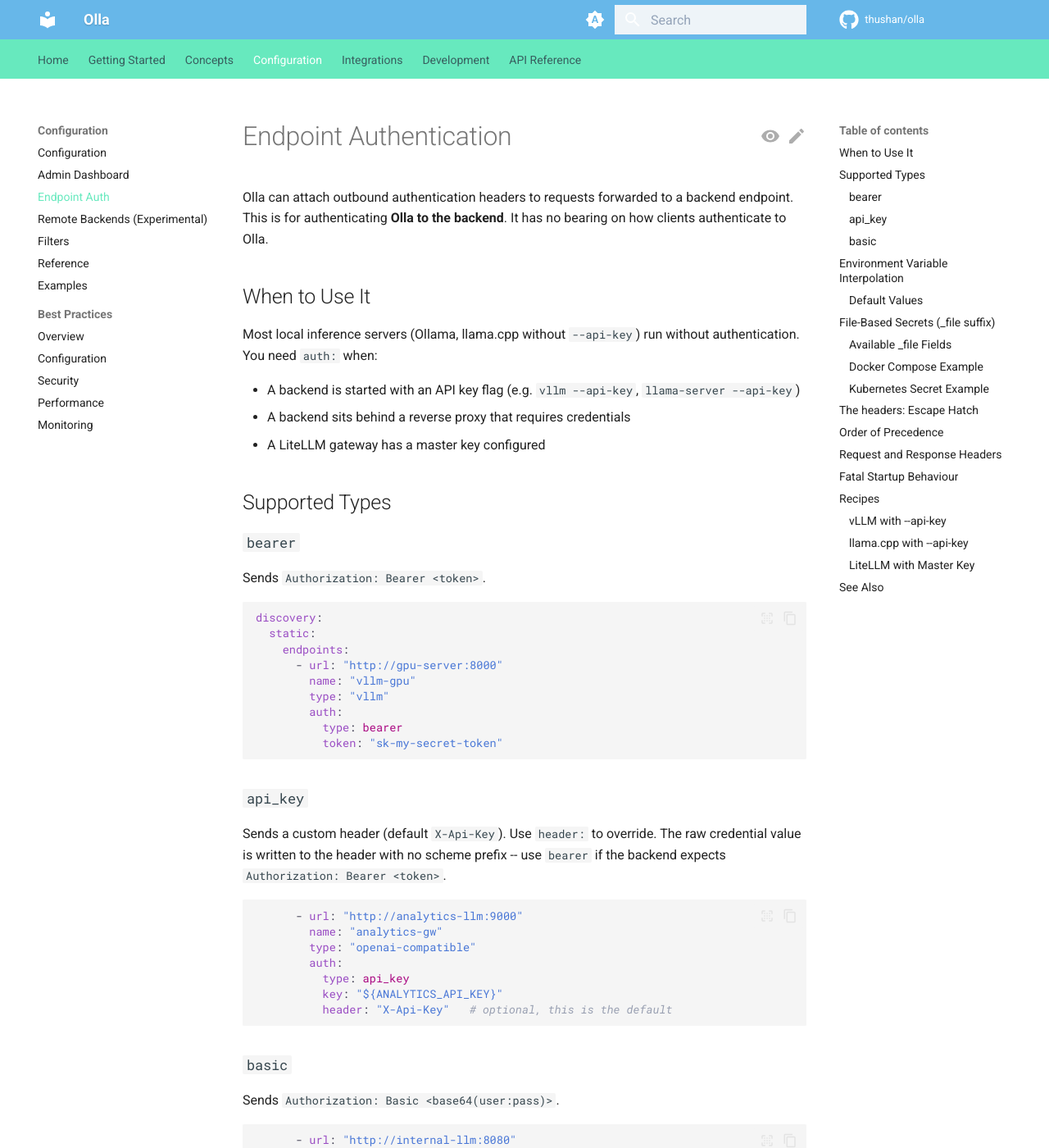
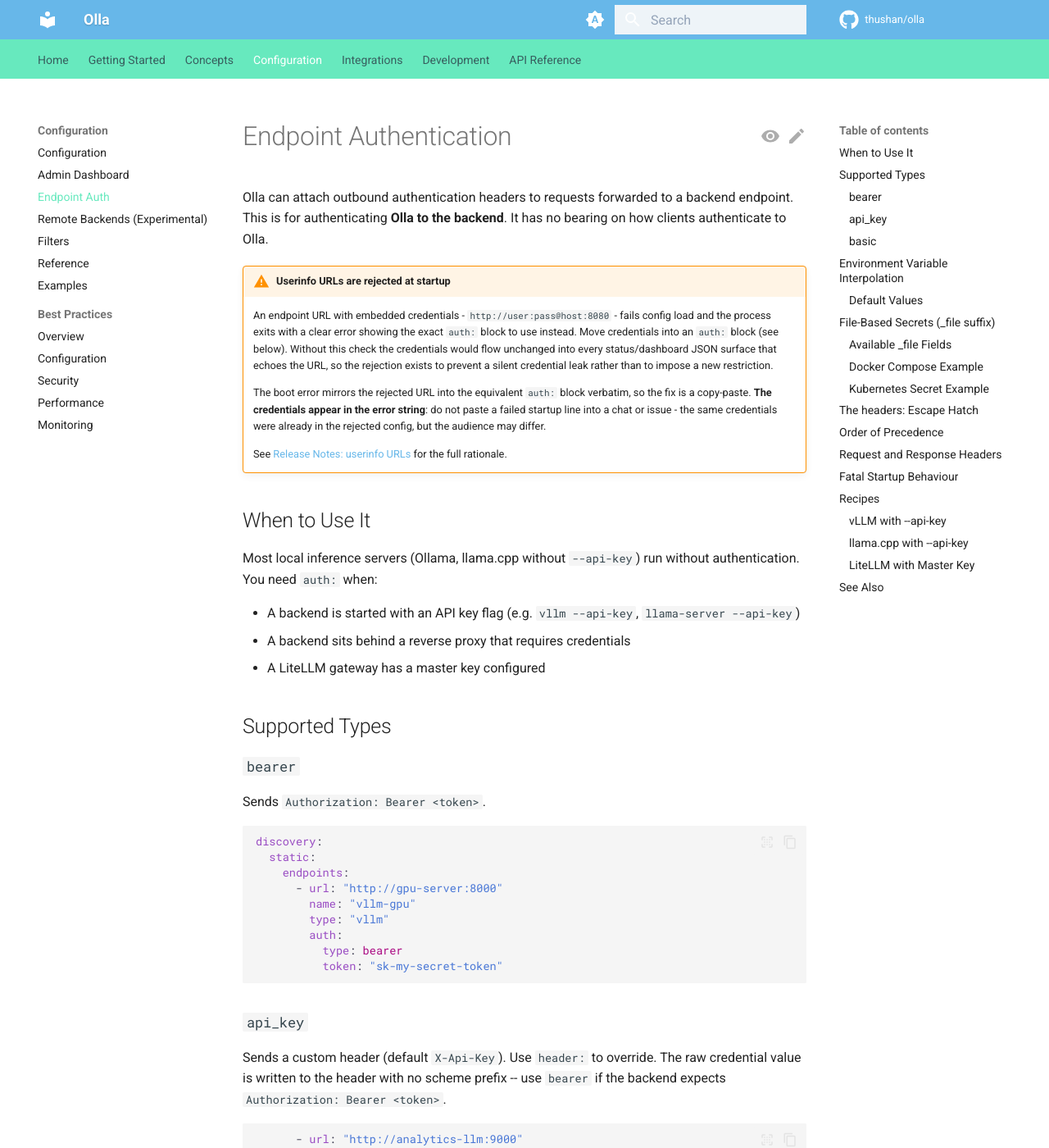
Before and after one commit to leo-3889/olla, an MkDocs documentation site: the page built from docs/content/configuration/endpoint-auth.md, in a window 1280 px wide and 1400 px high. Shown: the whole window at 82% size. Built offline with MkDocs 1.6.1 and Material for MkDocs 9.7.7, drawn with Linux system fonts in a browser that asks for light colours; comment, search, counter and statistics services are not loaded; some of the changed text lies outside the part shown.

Commit message:
lead endpoint-auth with basic auth as userinfo replacement
Adds a startup-warning admonition to endpoint-auth.md documenting the userinfo-URL rejection and cross-linking to release notes. Expands the basic-auth example with the _file variants. config.yaml gains a commented auth: example on the endpoints block (comments only, no value or key changes).

````diff
--- a/docs/content/configuration/endpoint-auth.md
+++ b/docs/content/configuration/endpoint-auth.md
@@ -8,6 +8,22 @@
 
 Olla can attach outbound authentication headers to requests forwarded to a backend endpoint. This is
 for authenticating **Olla to the backend**. It has no bearing on how clients authenticate to Olla.
+
+!!! warning "Userinfo URLs are rejected at startup"
+    An endpoint URL with embedded credentials - `http://user:pass@host:8080` - fails config
+    load and the process exits with a clear error showing the exact `auth:` block to use
+    instead. Move credentials into an `auth:` block (see below). Without this check the
+    credentials would flow unchanged into every status/dashboard JSON surface that echoes
+    the URL, so the rejection exists to prevent a silent credential leak rather than to
+    impose a new restriction.
+
+    The boot error mirrors the rejected URL into the equivalent `auth:` block verbatim,
+    so the fix is a copy-paste. **The credentials appear in the error string**: do not
+    paste a failed startup line into a chat or issue - the same credentials were already
+    in the rejected config, but the audience may differ.
+
+    See [Release Notes: userinfo URLs](../about/release-notes.md#breaking-userinfo-urls-now-fail-startup)
+    for the full rationale.
 
 ## When to Use It
 
@@ -54,7 +70,9 @@
 
 ### `basic`
 
-Sends `Authorization: Basic <base64(user:pass)>`.
+Sends `Authorization: Basic <base64(user:pass)>`. This is the replacement for the
+`http://user:pass@host` userinfo form, which is rejected at startup (see the warning
+above).
 
 ```yaml
       - url: "http://internal-llm:8080"
@@ -64,6 +82,19 @@
           type: basic
           username: "admin"
           password: "s3cr3t"
+```
+
+For secrets kept out of config, use the `username_file` / `password_file` variants (see
+[File-Based Secrets](#file-based-secrets-_file-suffix)):
+
+```yaml
+      - url: "http://internal-llm:8080"
+        name: "llamacpp-basic"
+        type: "llamacpp"
+        auth:
+          type: basic
+          username_file: "/run/secrets/llamacpp_user"
+          password_file: "/run/secrets/llamacpp_pass"
 ```
 
 ## Environment Variable Interpolation
````
Also changed, not shown: 1 other file.
